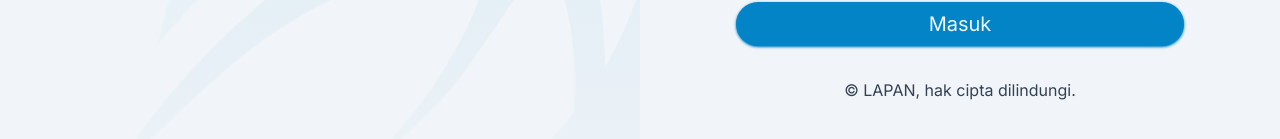
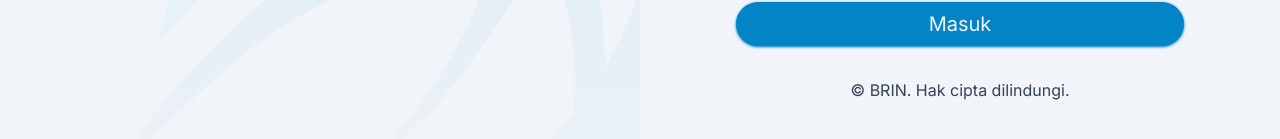
Before and after one commit to syahdaromansyah/sistem-embaran-maritim-v5, a React (Vite) app: page /login in a window 1280 px wide. Shown: the part 477-616 px from the top of the page. Built offline with nearby package versions, Linux system fonts and the light colour scheme.

Commit message:
feat: update footer text on the loginpage

```diff
--- a/src/pages/login/App.tsx
+++ b/src/pages/login/App.tsx
@@ -56,7 +56,7 @@ export default function App() {
                 </div>
 
                 <p className="text-center">
-                  &copy; LAPAN, hak cipta dilindungi.
+                  &copy; BRIN. Hak cipta dilindungi.
                 </p>
               </div>
             </div>
```
